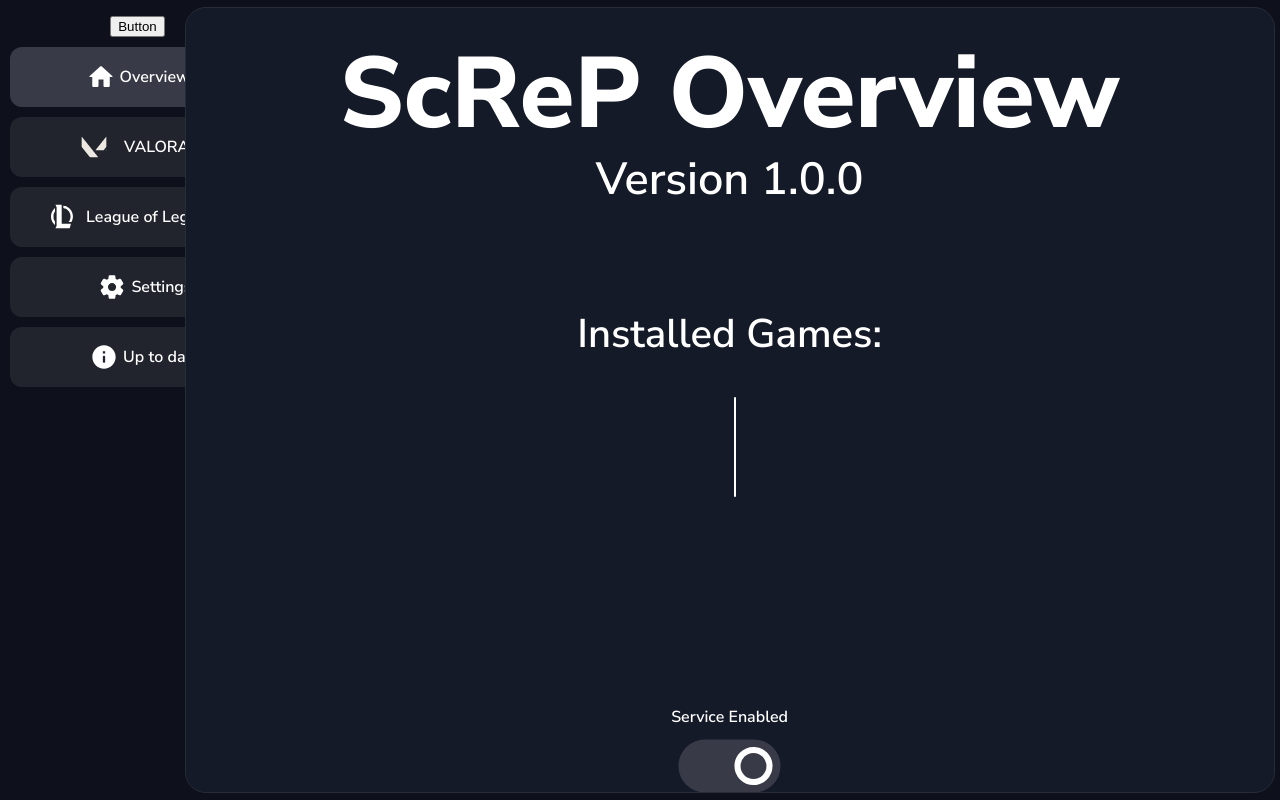
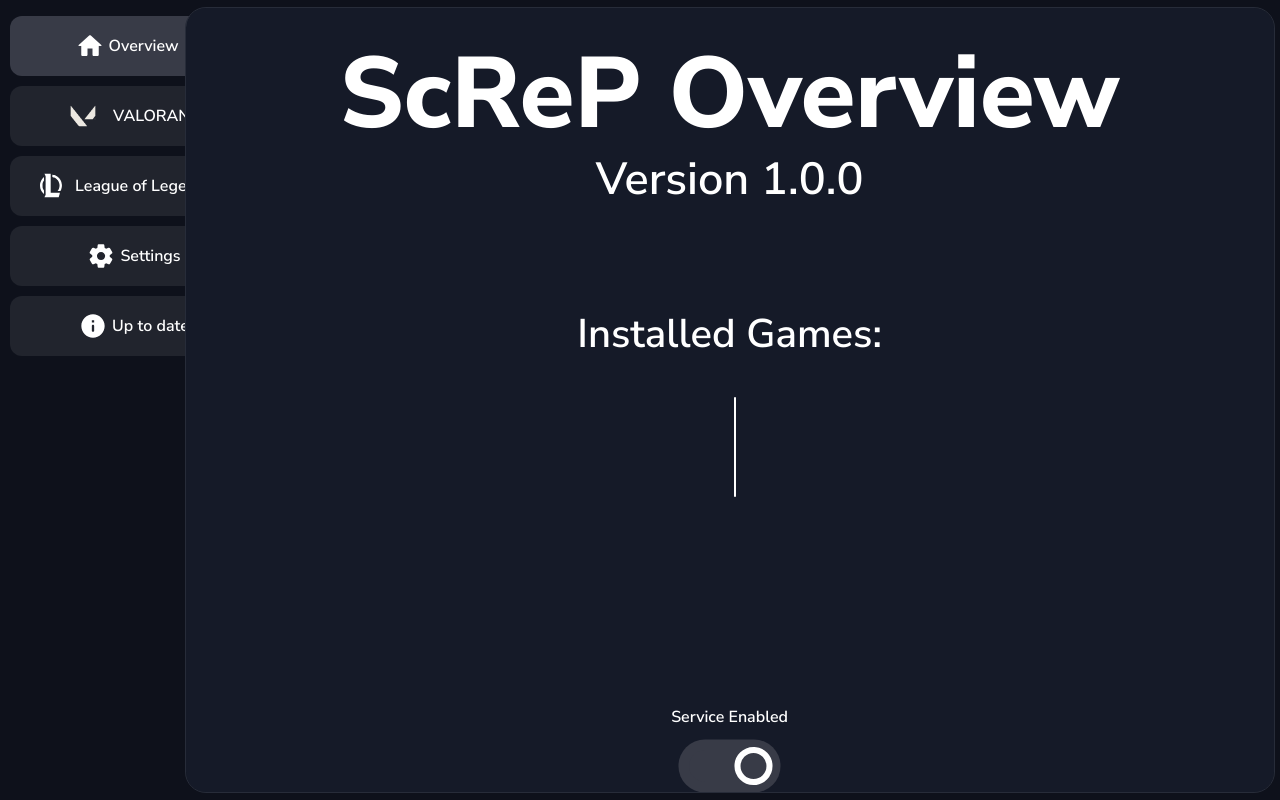
Before and after one commit to Tinonnast/ScReP-Homepage, a plain HTML site: page app-gui/index.html in a window 1280 px wide. Drawn offline with Linux system fonts and the light colour scheme.

Commit message:
Add files via upload

```diff
--- a/app-gui/index.html
+++ b/app-gui/index.html
@@ -12,7 +12,6 @@
 <body>
 <div id="left-container">
   <ul id="navbar">
-    <button onclick="Enable()">Button</button>
     <button onclick="window.location.href='/app-gui/'" class="navbuttons" id="button-home">
       <svg id="svg-button" xmlns="http://www.w3.org/2000/svg" height="48px" viewBox="0 0 24 24" width="48px" fill="#FFFFFF"><path d="M0 0h24v24H0V0z" fill="none"/><path d="M10 19v-5h4v5c0 .55.45 1 1 1h3c.55 0 1-.45 1-1v-7h1.7c.46 0 .68-.57.33-.87L12.67 3.6c-.38-.34-.96-.34-1.34 0l-8.36 7.53c-.34.3-.13.87.33.87H5v7c0 .55.45 1 1 1h3c.55 0 1-.45 1-1z"/></svg>
       Overview
@@ -90,7 +89,6 @@
 
 
 </div>
-<script src="/app-gui/script.js"></script>
+<script src="script.js"></script>
 </body>
-
 </html>
--- a/app-gui/style.css
+++ b/app-gui/style.css
@@ -31,7 +31,7 @@
     align-items: center;
     background-color: #21242d;
     height: 60px;
-    width: 255px;
+    width: 233px;
     border: none;
     border-radius: 12px;
     font-size: 16px;
```
